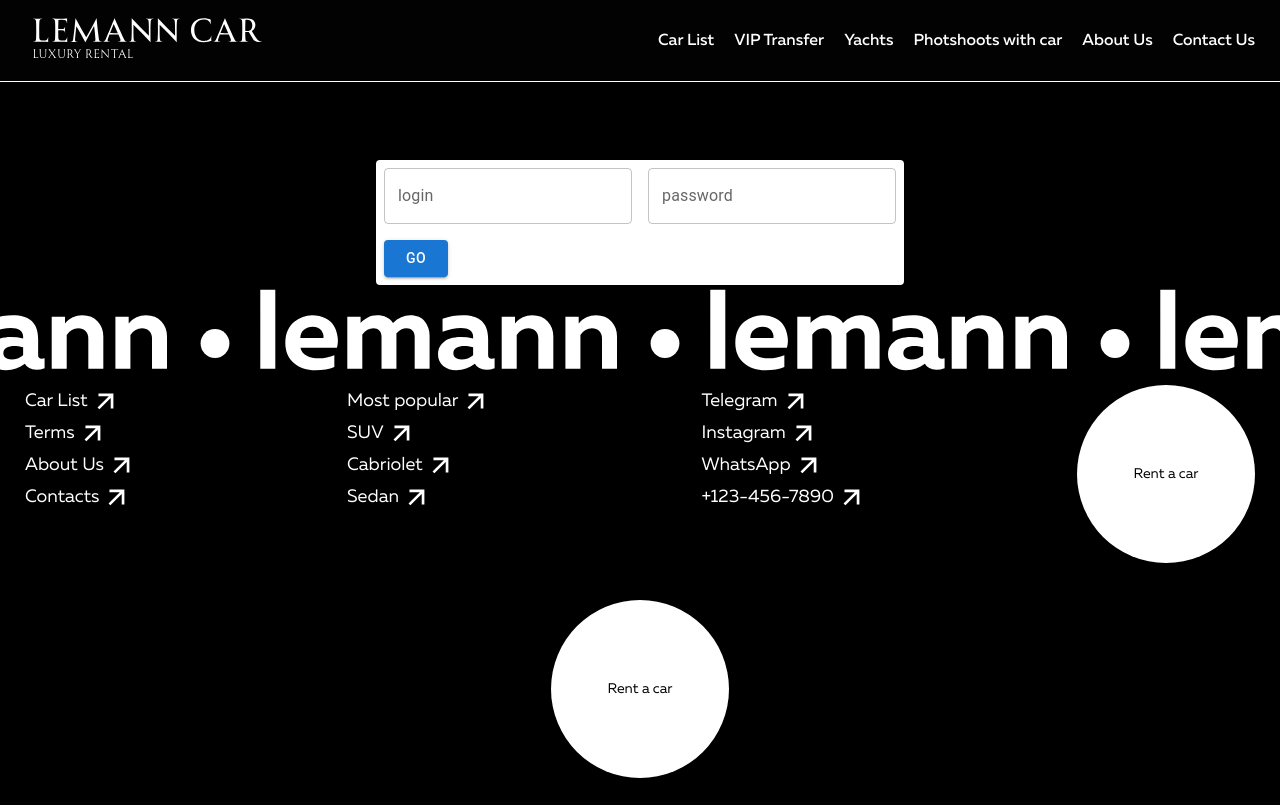
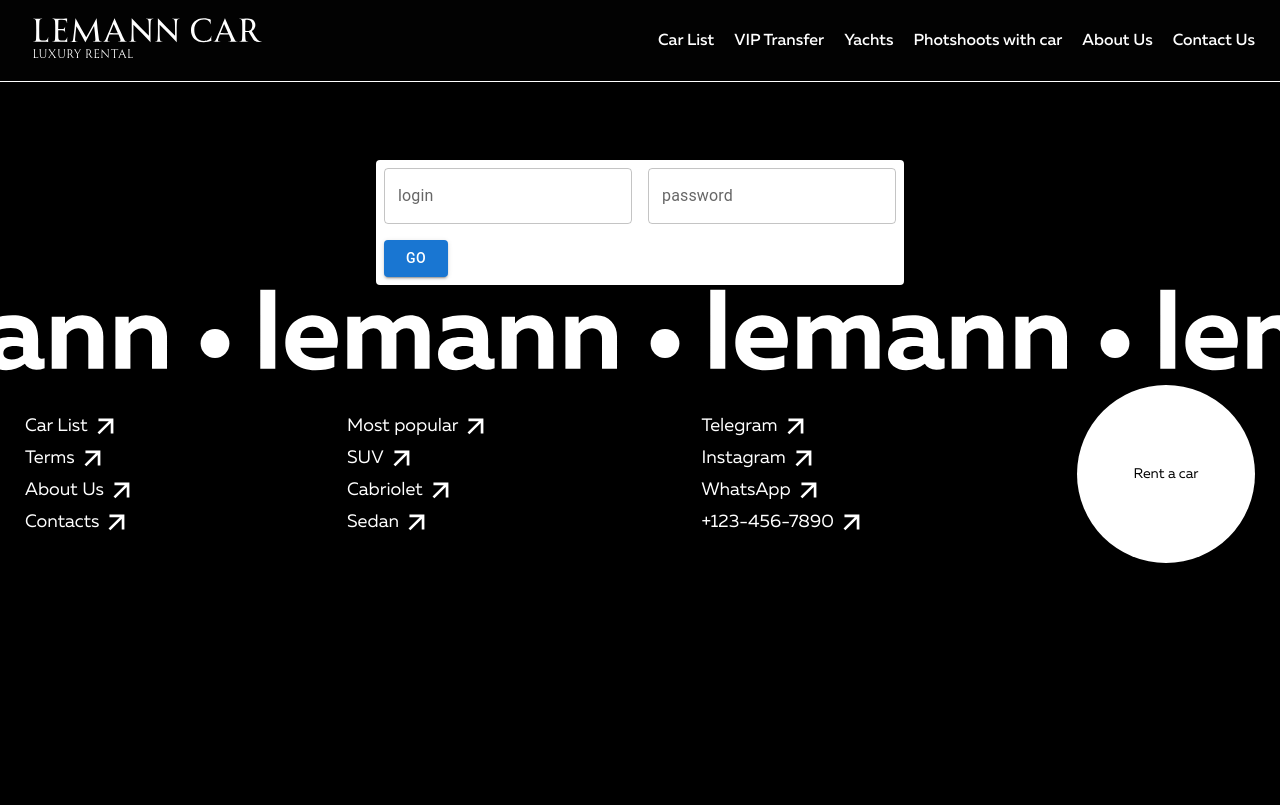
Before and after one commit to vitalij99/lemonCar, a Next.js app: page /admin/message in a window 1280 px wide. Built offline with nearby package versions, Linux system fonts and the light colour scheme; no server answers.

Commit message:
fix circle

```diff
--- a/app/_componets/Footer/footer.module.scss
+++ b/app/_componets/Footer/footer.module.scss
@@ -16,6 +16,7 @@
   &_des {
     display: none;
     justify-content: space-between;
+    align-items: center;
   }
   @include tablet {
     display: none;
@@ -27,4 +28,7 @@
 
 .circle {
   margin: 27px auto;
+  @include tablet {
+    display: none;
+  }
 }
```
